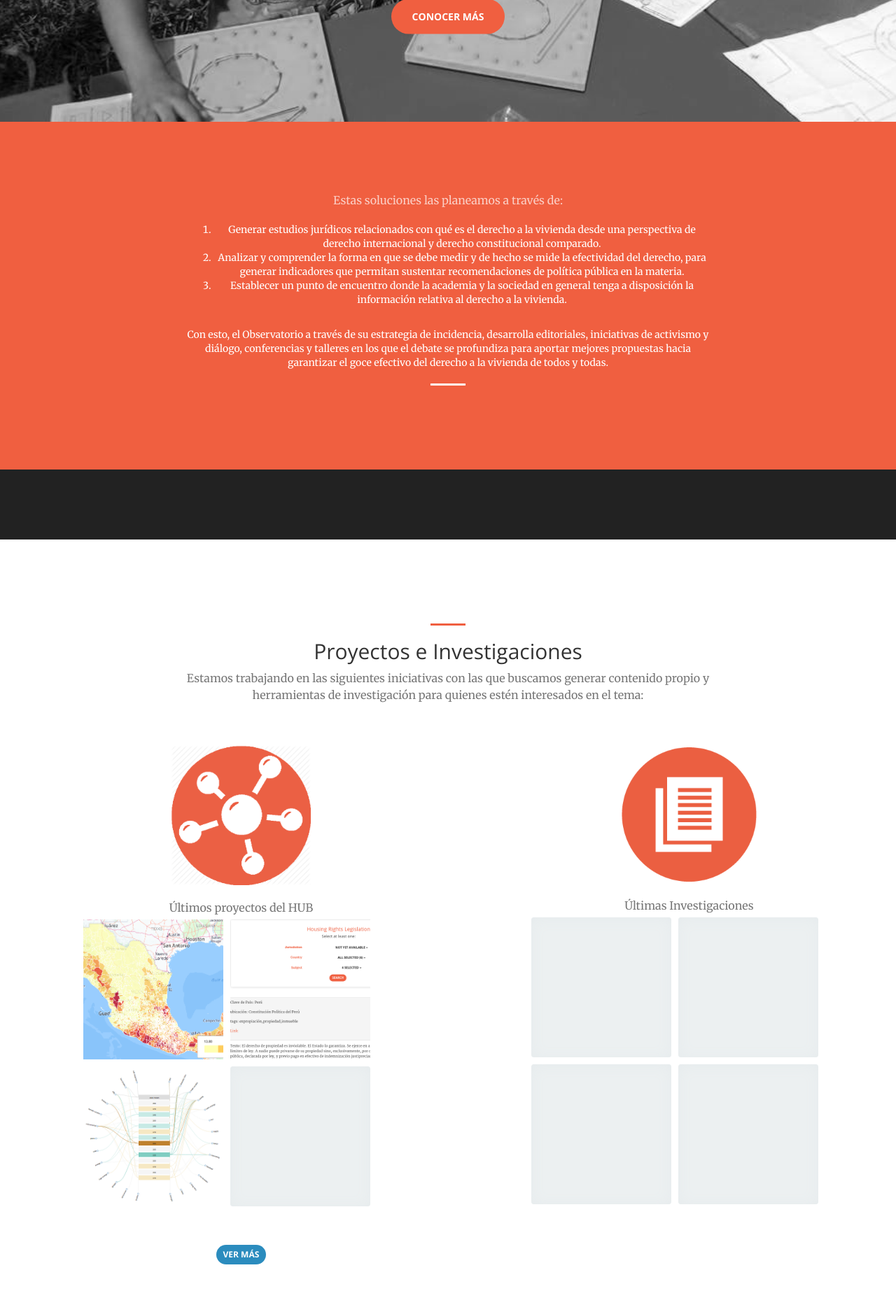
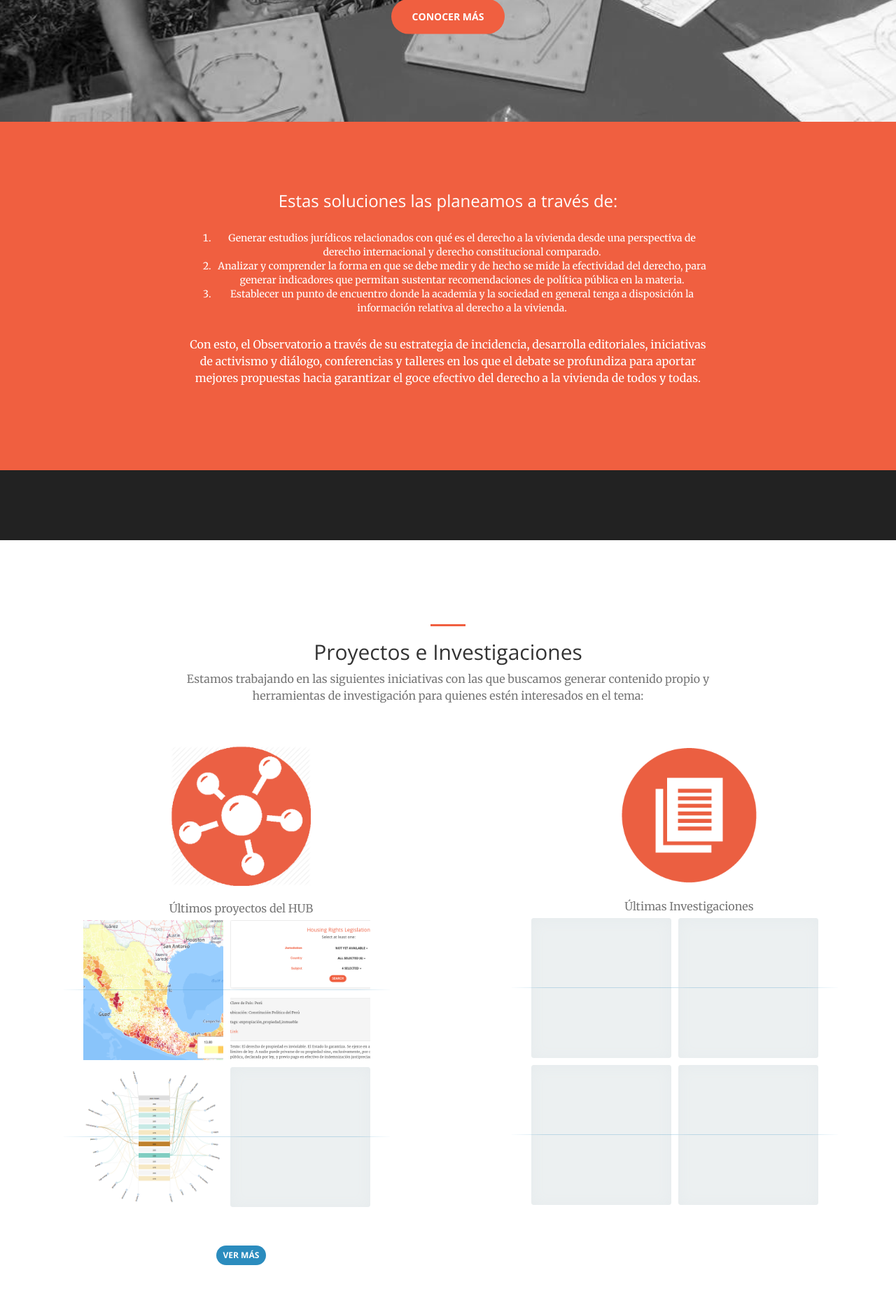
Before and after one commit to ObservatoriodeVivienda/webapp, a Django app: page / in a window 1280 px wide. Shown: the part 626-2491 px from the top of the page at 70% size. Run offline with Django 3.2, Linux system fonts and the light colour scheme; parts of the project's set-up code (start-up, migrations or seed data) failed here and were passed over; some libraries are stand-ins or nearby versions.

Commit message:
changed project descriptions

```diff
--- a/compareconstitutions/templates/compareconstitutions/index.html
+++ b/compareconstitutions/templates/compareconstitutions/index.html
@@ -12,18 +12,17 @@
             <div class="container">
                 <div class="row">
                     <div class="col-lg-8 col-lg-offset-2 text-center">
-                        <p class="text-faded">
-                            Estas soluciones las planeamos a través de:
-                            <ol>
+                        <h3 class="section-heading">
+                        Estas soluciones las planeamos a través de:
+                        </h3><br>
+                        <ol >
                             <li> Generar estudios jurídicos relacionados con qué es el derecho a la vivienda desde una perspectiva de derecho internacional y derecho constitucional comparado.</li>
                             <li> Analizar y comprender la forma en que se debe medir y de hecho se mide la efectividad del derecho, para generar indicadores que permitan sustentar recomendaciones de política pública en la materia.</li>
                             <li> Establecer un punto de encuentro donde la academia y la sociedad en general tenga a disposición la información relativa al derecho a la vivienda.</li>
-                            </ol><br>
-
-                            Con esto, el Observatorio a través de su estrategia de incidencia, desarrolla editoriales, iniciativas de activismo y diálogo, conferencias y talleres en los que el debate se profundiza para aportar mejores propuestas hacia garantizar el goce efectivo del derecho a la vivienda de todos y todas.
-
+                        </ol><br>
+                        <p class="section-heading">
+                        Con esto, el Observatorio a través de su estrategia de incidencia, desarrolla editoriales, iniciativas de activismo y diálogo, conferencias y talleres en los que el debate se profundiza para aportar mejores propuestas hacia garantizar el goce efectivo del derecho a la vivienda de todos y todas.
                         </p>
-                        <hr class="light">
                     </div>
                 </div>
             </div>
```
